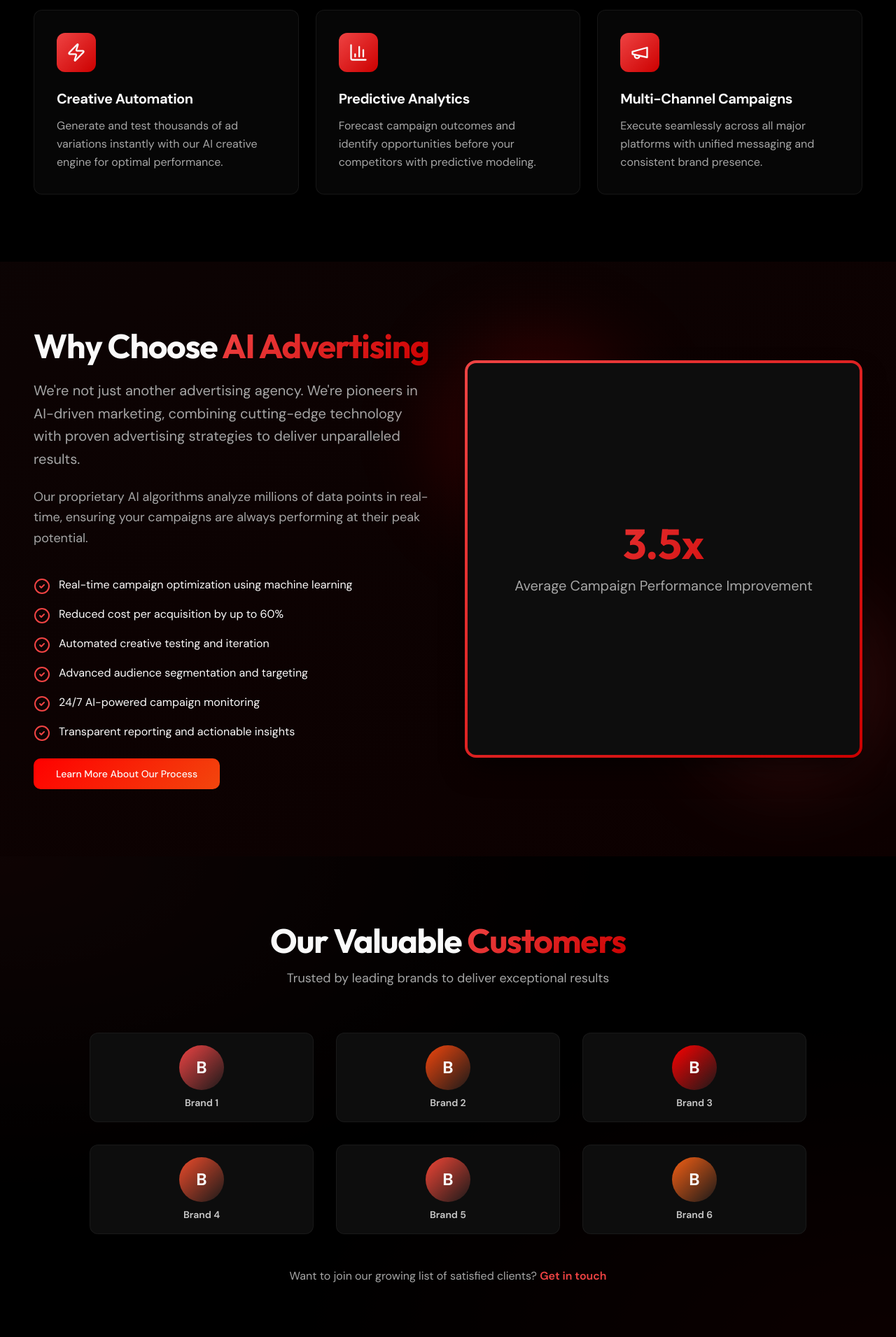
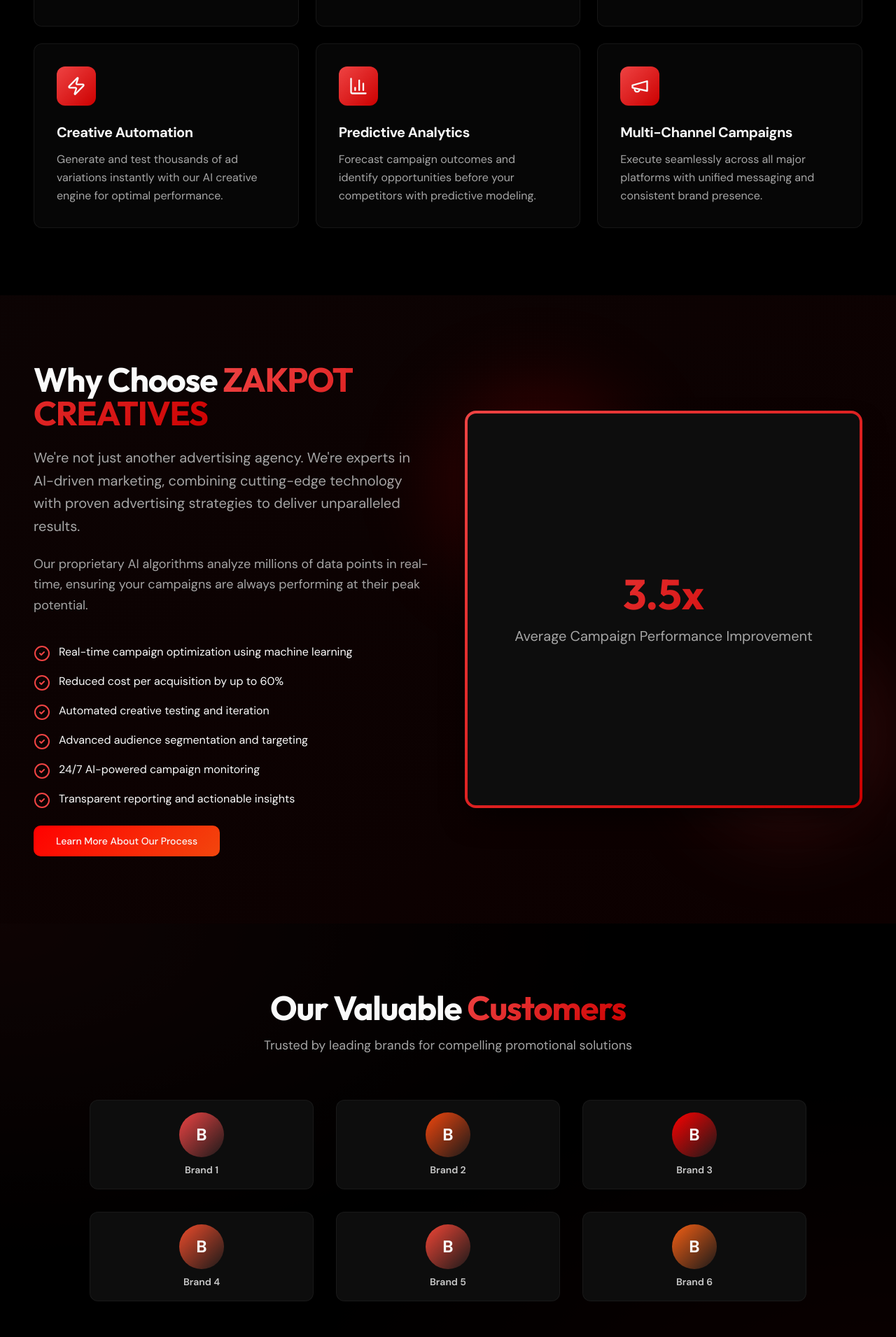
Before and after one commit to zakirartist/zakpot-creatives-e74a35ac, a React (Vite) app: page / in a window 1280 px wide. Shown: the part 1792-3703 px from the top of the page at 70% size. Built offline with nearby package versions, Linux system fonts and the light colour scheme; the HTML template or start-up script is replaced by a standard one.

Commit message:
Visual edit in Lovable
Edited UI in Lovable

```diff
--- a/src/components/About.tsx
+++ b/src/components/About.tsx
@@ -1,45 +1,29 @@
 import { Button } from "@/components/ui/button";
 import { CheckCircle2 } from "lucide-react";
 import { Link } from "react-router-dom";
-
-const benefits = [
-  "Real-time campaign optimization using machine learning",
-  "Reduced cost per acquisition by up to 60%",
-  "Automated creative testing and iteration",
-  "Advanced audience segmentation and targeting",
-  "24/7 AI-powered campaign monitoring",
-  "Transparent reporting and actionable insights",
-];
-
+const benefits = ["Real-time campaign optimization using machine learning", "Reduced cost per acquisition by up to 60%", "Automated creative testing and iteration", "Advanced audience segmentation and targeting", "24/7 AI-powered campaign monitoring", "Transparent reporting and actionable insights"];
 export const About = () => {
-  return (
-    <section className="py-24 px-4 relative overflow-hidden" id="about">
+  return <section className="py-24 px-4 relative overflow-hidden" id="about">
       <div className="absolute inset-0 bg-gradient-to-br from-primary/5 to-accent/5"></div>
 
-      <div className="container mx-auto max-w-7xl relative z-10">
+      <div className="container mx-auto max-w-7xl relative z-10 py-0">
         <div className="grid md:grid-cols-2 gap-12 items-center">
           <div className="space-y-6 animate-slide-up">
             <h2 className="text-4xl md:text-5xl font-display font-bold">
-              Why Choose <span className="gradient-text">AI Advertising</span>
+              Why Choose <span className="gradient-text text-5xl">ZAKPOT CREATIVES</span>
             </h2>
-            <p className="text-xl text-muted-foreground leading-relaxed">
-              We're not just another advertising agency. We're pioneers in AI-driven marketing, combining cutting-edge technology with proven advertising strategies to deliver unparalleled results.
-            </p>
+            <p className="text-xl text-muted-foreground leading-relaxed">We're not just another advertising agency. We're experts in AI-driven marketing, combining cutting-edge technology with proven advertising strategies to deliver unparalleled results.</p>
             <p className="text-lg text-muted-foreground leading-relaxed">
               Our proprietary AI algorithms analyze millions of data points in real-time, ensuring your campaigns are always performing at their peak potential.
             </p>
 
             <div className="space-y-4 pt-4">
-              {benefits.map((benefit, index) => (
-                <div
-                  key={benefit}
-                  className="flex items-start gap-3 animate-fade-in"
-                  style={{ animationDelay: `${index * 0.1}s` }}
-                >
+              {benefits.map((benefit, index) => <div key={benefit} className="flex items-start gap-3 animate-fade-in" style={{
+              animationDelay: `${index * 0.1}s`
+            }}>
                   <CheckCircle2 className="w-6 h-6 text-primary flex-shrink-0 mt-0.5" />
                   <span className="text-foreground">{benefit}</span>
-                </div>
-              ))}
+                </div>)}
             </div>
 
             <Link to="/process">
@@ -68,6 +52,5 @@ export const About = () => {
           </div>
         </div>
       </div>
-    </section>
-  );
+    </section>;
 };
--- a/src/components/Customers.tsx
+++ b/src/components/Customers.tsx
@@ -1,42 +1,42 @@
 import { useEffect, useRef } from "react";
-
 const Customers = () => {
   const sectionRef = useRef<HTMLElement>(null);
-
   useEffect(() => {
-    const observer = new IntersectionObserver(
-      (entries) => {
-        entries.forEach((entry) => {
+    const observer = new IntersectionObserver(entries => {
+      entries.forEach(entry => {
         if (entry.isIntersecting) {
           entry.target.classList.add("animate-fade-in");
         }
       });
-      },
-      { threshold: 0.1 }
-    );
-
+    }, {
+      threshold: 0.1
+    });
     const logos = sectionRef.current?.querySelectorAll(".logo-card");
-    logos?.forEach((logo) => observer.observe(logo));
-
+    logos?.forEach(logo => observer.observe(logo));
     return () => observer.disconnect();
   }, []);
 
   // Placeholder brand logos - can be replaced with actual client logos
-  const brands = [
-    { name: "Brand 1", color: "hsl(0 84% 60%)" },
-    { name: "Brand 2", color: "hsl(15 90% 50%)" },
-    { name: "Brand 3", color: "hsl(0 100% 50%)" },
-    { name: "Brand 4", color: "hsl(10 85% 55%)" },
-    { name: "Brand 5", color: "hsl(5 88% 58%)" },
-    { name: "Brand 6", color: "hsl(20 92% 52%)" },
-  ];
-
-  return (
-    <section
-      ref={sectionRef}
-      id="customers"
-      className="py-24 px-4 relative overflow-hidden"
-    >
+  const brands = [{
+    name: "Brand 1",
+    color: "hsl(0 84% 60%)"
+  }, {
+    name: "Brand 2",
+    color: "hsl(15 90% 50%)"
+  }, {
+    name: "Brand 3",
+    color: "hsl(0 100% 50%)"
+  }, {
+    name: "Brand 4",
+    color: "hsl(10 85% 55%)"
+  }, {
+    name: "Brand 5",
+    color: "hsl(5 88% 58%)"
+  }, {
+    name: "Brand 6",
+    color: "hsl(20 92% 52%)"
+  }];
+  return <section ref={sectionRef} id="customers" className="py-24 px-4 relative overflow-hidden">
       <div className="absolute inset-0 gradient-mesh opacity-30" />
 
       <div className="container mx-auto relative z-10">
@@ -44,30 +44,22 @@ const Customers = () => {
           <h2 className="text-4xl md:text-5xl font-display font-bold mb-4">
             Our Valuable <span className="gradient-text">Customers</span>
           </h2>
-          <p className="text-muted-foreground text-lg max-w-2xl mx-auto">
-            Trusted by leading brands to deliver exceptional results
-          </p>
+          <p className="text-muted-foreground text-lg max-w-2xl mx-auto">Trusted by leading brands for compelling promotional solutions</p>
         </div>
 
         <div className="grid grid-cols-2 md:grid-cols-3 gap-8 max-w-5xl mx-auto">
-          {brands.map((brand, index) => (
-            <div
-              key={index}
-              className="logo-card opacity-0 group"
-              style={{ animationDelay: `${index * 0.1}s` }}
-            >
+          {brands.map((brand, index) => <div key={index} className="logo-card opacity-0 group" style={{
+          animationDelay: `${index * 0.1}s`
+        }}>
               <div className="relative h-32 bg-card border border-border/50 rounded-lg flex items-center justify-center transition-all duration-300 hover:scale-105 hover:shadow-glow hover:border-primary/50 backdrop-blur-sm overflow-hidden">
                 <div className="absolute inset-0 bg-gradient-to-br from-primary/5 to-transparent opacity-0 group-hover:opacity-100 transition-opacity duration-300" />
 
                 {/* Placeholder logo - replace with actual images */}
                 <div className="relative z-10 text-center">
-                  <div
-                    className="w-16 h-16 mx-auto mb-2 rounded-full flex items-center justify-center font-bold text-2xl"
-                    style={{
+                  <div className="w-16 h-16 mx-auto mb-2 rounded-full flex items-center justify-center font-bold text-2xl" style={{
                 background: `linear-gradient(135deg, ${brand.color}, hsl(0 0% 10%))`,
                 boxShadow: `0 0 20px ${brand.color}40`
-                    }}
-                  >
+              }}>
                     {brand.name.charAt(0)}
                   </div>
                   <p className="text-sm font-semibold text-foreground/80">
@@ -75,8 +67,7 @@ const Customers = () => {
                   </p>
                 </div>
               </div>
-            </div>
-          ))}
+            </div>)}
         </div>
 
         <div className="text-center mt-12">
@@ -88,8 +79,6 @@ const Customers = () => {
           </p>
         </div>
       </div>
-    </section>
-  );
+    </section>;
 };
-
 export default Customers;
--- a/src/components/Services.tsx
+++ b/src/components/Services.tsx
@@ -1,61 +1,45 @@
 import { Card } from "@/components/ui/card";
 import { Brain, Target, TrendingUp, Zap, BarChart3, Megaphone } from "lucide-react";
-
-const services = [
-  {
+const services = [{
   icon: Brain,
   title: "AI-Powered Strategy",
-    description: "Leverage machine learning algorithms to develop data-driven advertising strategies that adapt and improve in real-time.",
-  },
-  {
+  description: "Leverage machine learning algorithms to develop data-driven advertising strategies that adapt and improve in real-time."
+}, {
   icon: Target,
   title: "Precision Targeting",
-    description: "Reach your ideal audience with laser-focused targeting powered by advanced demographic and behavioral analysis.",
-  },
-  {
+  description: "Reach your ideal audience with laser-focused targeting powered by advanced demographic and behavioral analysis."
+}, {
   icon: TrendingUp,
   title: "Performance Optimization",
-    description: "Automatically optimize campaigns for maximum ROI using AI-driven insights and continuous A/B testing.",
-  },
-  {
+  description: "Automatically optimize campaigns for maximum ROI using AI-driven insights and continuous A/B testing."
+}, {
   icon: Zap,
   title: "Creative Automation",
-    description: "Generate and test thousands of ad variations instantly with our AI creative engine for optimal performance.",
-  },
-  {
+  description: "Generate and test thousands of ad variations instantly with our AI creative engine for optimal performance."
+}, {
   icon: BarChart3,
   title: "Predictive Analytics",
-    description: "Forecast campaign outcomes and identify opportunities before your competitors with predictive modeling.",
-  },
-  {
+  description: "Forecast campaign outcomes and identify opportunities before your competitors with predictive modeling."
+}, {
   icon: Megaphone,
   title: "Multi-Channel Campaigns",
-    description: "Execute seamlessly across all major platforms with unified messaging and consistent brand presence.",
-  },
-];
-
+  description: "Execute seamlessly across all major platforms with unified messaging and consistent brand presence."
+}];
 export const Services = () => {
-  return (
-    <section className="py-24 px-4 relative" id="services">
+  return <section className="py-24 px-4 relative" id="services">
       <div className="container mx-auto max-w-7xl">
         <div className="text-center max-w-3xl mx-auto mb-16 space-y-4">
-          <h2 className="text-4xl md:text-5xl font-display font-bold">
-            AI-Powered <span className="gradient-text">Solutions</span>
+          <h2 className="text-4xl md:text-5xl font-display font-bold">Advanced  Solutions<span className="gradient-text">AI-Powered Digital Marketing Solutions</span>
           </h2>
-          <p className="text-xl text-muted-foreground">
-            Cutting-edge advertising services that combine artificial intelligence with creative excellence
-          </p>
+          <p className="text-xl text-muted-foreground">A harmonized blend of artificial inteligence, Creative team & marketings experts for your got to promotional services</p>
         </div>
 
         <div className="grid grid-cols-1 md:grid-cols-2 lg:grid-cols-3 gap-6">
           {services.map((service, index) => {
           const Icon = service.icon;
-            return (
-              <Card
-                key={service.title}
-                className="p-8 bg-card/50 backdrop-blur-sm border-border/50 hover:border-primary/50 transition-all duration-300 group hover:shadow-elevated animate-slide-up"
-                style={{ animationDelay: `${index * 0.1}s` }}
-              >
+          return <Card key={service.title} className="p-8 bg-card/50 backdrop-blur-sm border-border/50 hover:border-primary/50 transition-all duration-300 group hover:shadow-elevated animate-slide-up" style={{
+            animationDelay: `${index * 0.1}s`
+          }}>
                 <div className="w-14 h-14 rounded-xl bg-gradient-primary flex items-center justify-center mb-6 group-hover:shadow-glow transition-shadow duration-300">
                   <Icon className="w-7 h-7 text-primary-foreground" />
                 </div>
@@ -65,11 +49,9 @@ export const Services = () => {
                 <p className="text-muted-foreground leading-relaxed">
                   {service.description}
                 </p>
-              </Card>
-            );
+              </Card>;
         })}
         </div>
       </div>
-    </section>
-  );
+    </section>;
 };
```
Lines whose indentation alone changed are shown as unchanged.
